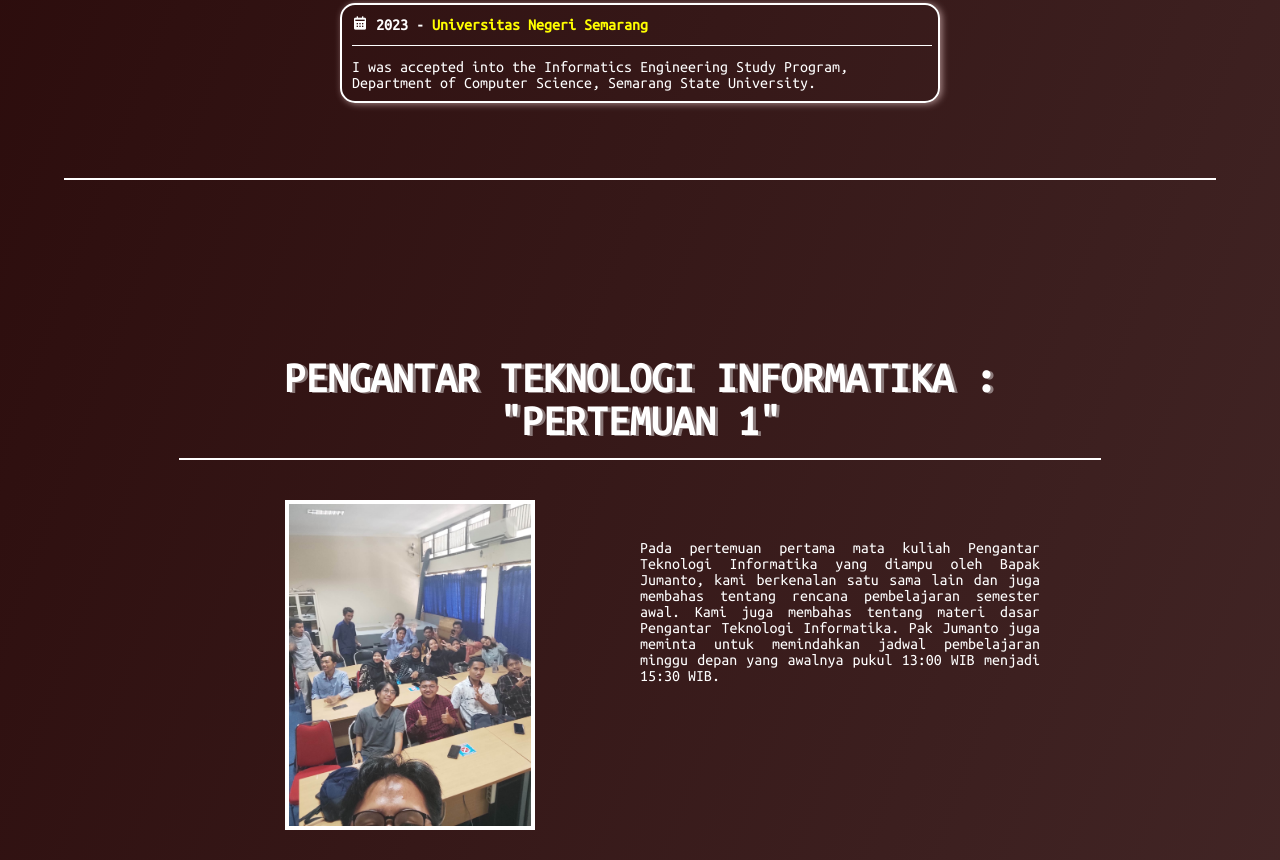
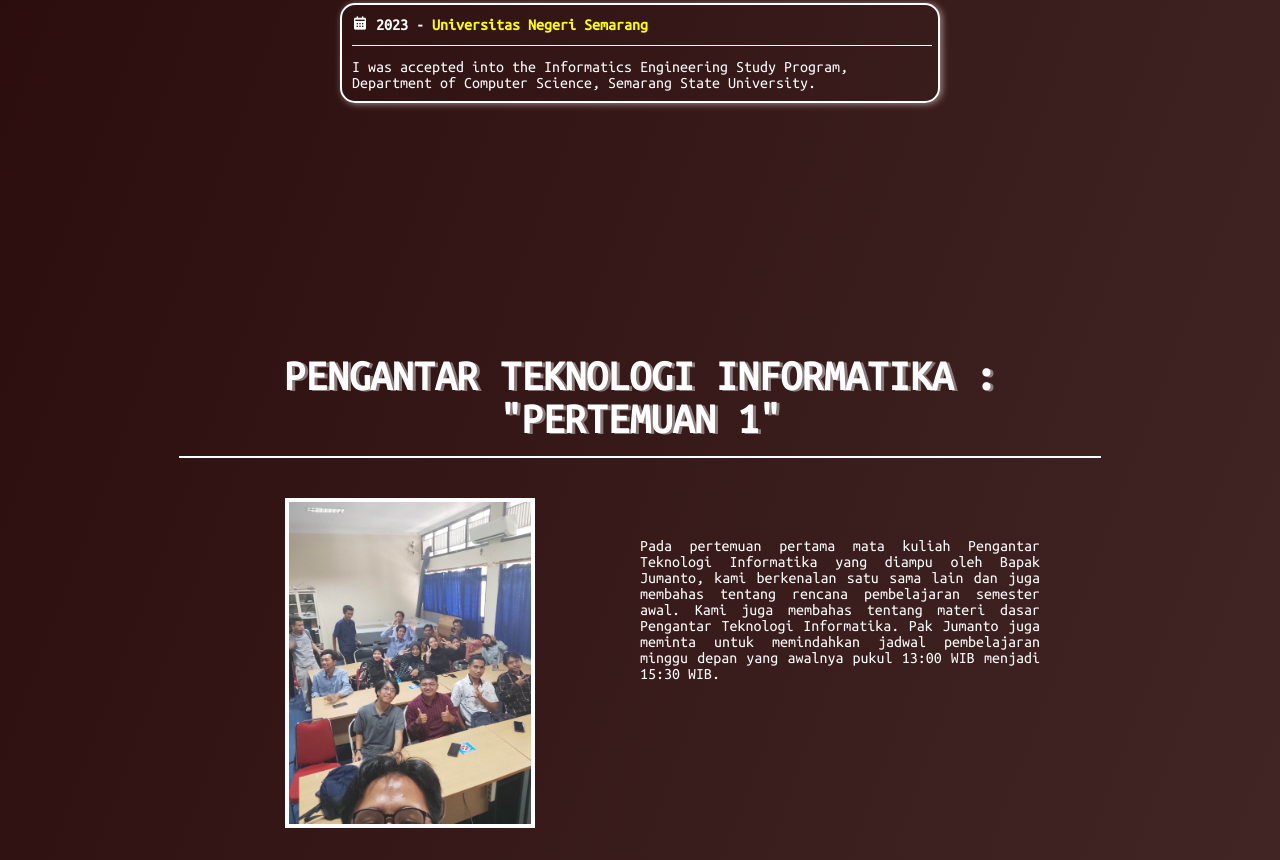
Before and after one commit to mythwisee/cahyowisely.github.io, a plain HTML site: page index.html in a window 1280 px wide. Shown: the part 2222-3082 px from the top of the page. Drawn offline with nearby package versions, Linux system fonts and the light colour scheme.

Commit message:
mengedit css

```diff
--- a/style.css
+++ b/style.css
@@ -283,7 +283,6 @@ header {
   margin: 5px;
 }
 section.pengantar1 {
-  border-top: 2px solid #fff;
   width: 90%;
   margin: auto;
 }
```
